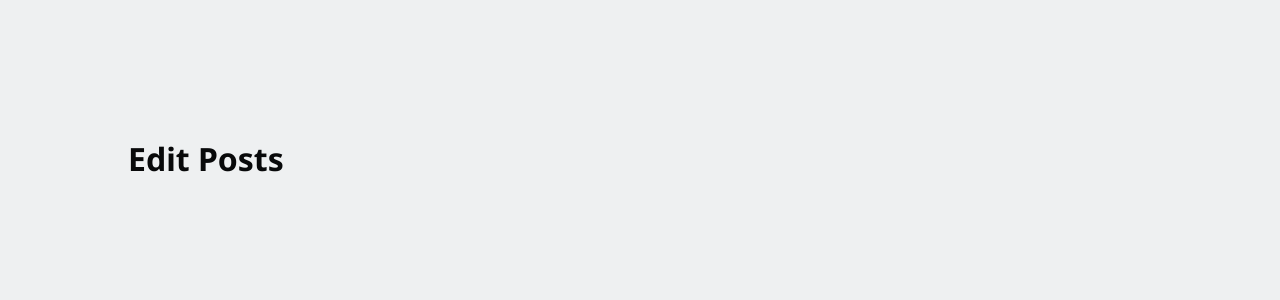
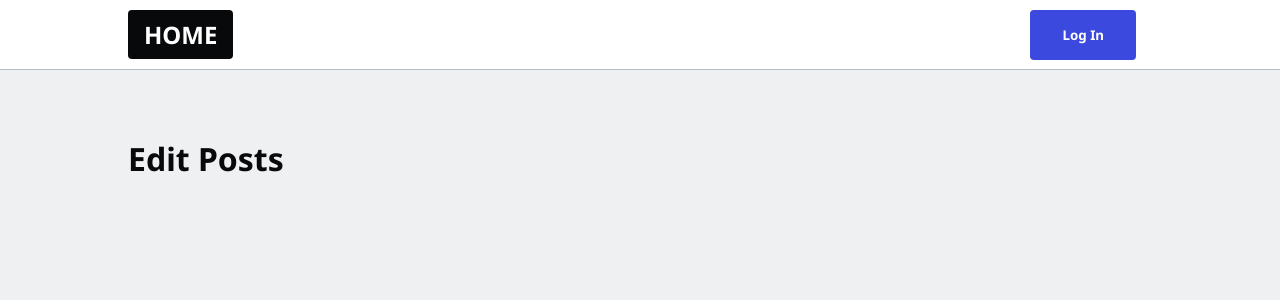
Before and after one commit to Ellipsoul/nxtfirejs, a Next.js app: page /admin/1 in a window 1280 px wide. Shown: the top 300 px of the page. Built offline with nearby package versions, Linux system fonts and the light colour scheme.

Commit message:
Navbar implemented

```diff
--- a/components/Navbar.js
+++ b/components/Navbar.js
@@ -0,0 +1,48 @@
+import React from 'react';
+import Link from 'next/link';
+import Image from 'next/image';
+
+import hackerPic from '../public/hacker.png';
+
+// Navbar, visible on all pages
+export default function Navbar() {
+    // Will be hooked up to Firebase soon
+    const user = null;
+    const username = null;
+
+    return (
+        <nav className='navbar'>
+            <ul>
+                {/* Home button, visible to all users */}
+                <li>
+                    <Link href='/' passHref>
+                        <button className='btn-logo'>Home</button>
+                    </Link>
+                </li>
+
+                {/* Dynamic display depending on whether the user is signed in */}
+                { username ?
+                <>
+                    {/* Goes to 'admin' page where user can write posts */}
+                    <li className='push-left'>
+                        <Link href='/admin' passHref>
+                            <button className='btn-blue'>Write Posts</button>
+                        </Link>
+                    </li>
+                    {/* Links to user profile */}
+                    <li>
+                        <Link href={`/${username}`} passHref>
+                            <Image src={hackerPic} alt=""/>
+                        </Link>
+                    </li>
+                </> :
+                <li> {/* User not logged in, render a sign in button */}
+                    <Link href='/enter' passHref>
+                        <button className='btn-blue'>Log In</button>
+                    </Link>
+                </li>
+                }
+            </ul>
+        </nav>
+    )
+}
--- a/pages/_app.js
+++ b/pages/_app.js
@@ -1,9 +1,16 @@
 import '../styles/globals.css'
+
+import Navbar from '../components/navbar';
 
 // Wrapper surrounding every page of the app
 
 function MyApp({ Component, pageProps }) {
-  return <Component {...pageProps} />
+  return (<>
+    {/* Navbar belongs on all pages */}
+    <Navbar />
+
+    <Component {...pageProps} />
+  </>)
 }
 
 export default MyApp
--- a/pages/index.js
+++ b/pages/index.js
@@ -9,8 +9,8 @@
 
 export default function Home() {
   return (
-    <>
+    <main>
       <Loader show={true} />
-    </>
+    </main>
   )
 }
```
